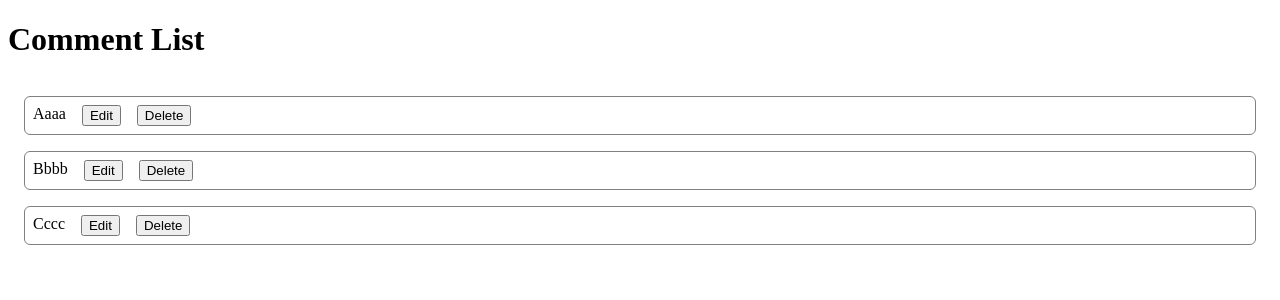
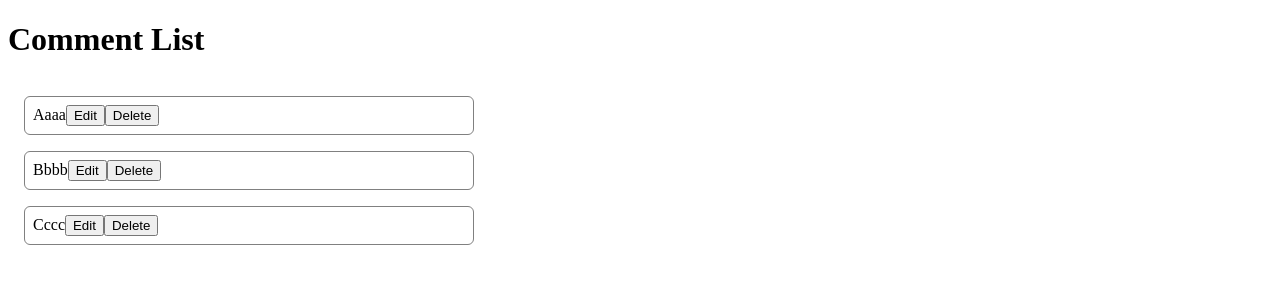
Before and after one commit to bokigolic/comment-list, a React (Create React App) app: page / in a window 1280 px wide. Shown: the top 300 px of the page. Built offline with nearby package versions, Linux system fonts and the light colour scheme.

Commit message:
edit and cancel works

```diff
--- a/public/style.css
+++ b/public/style.css
@@ -4,6 +4,7 @@
   flex-wrap: nowrap;
   justify-content: flex-start;
   align-items: stretch;
+  max-width: 450px;
 
   padding:1rem;
 }
--- a/src/components/ComementItem.jsx
+++ b/src/components/ComementItem.jsx
@@ -1,14 +1,35 @@
+import { useState } from "react";
+
 const CommentItem = (props) => {
   const item = props.item
-  return (
-    <div className="comment-item">
+
+  const [editMode, setEditMode] = useState(false);
+
+  let jsx = (
       <div>
         <span>{item.title}</span>
         <span>{item.comment}</span>
+        <button onClick={()=>{setEditMode(true)}}>Edit</button>
+        <button>Delete</button>
       </div>
-      <button>Edit</button>
-      <button>Delete</button>
+       );
+
+       if(editMode){
+        jsx = (
+          <div>
+            <input value={item.title}></input>
+            <input value={item.comment}></input>
+            <button>Save</button>
+        <button onClick={()=>{setEditMode(false)}}>Cancel</button>
+          </div>
+        )
+       }
+
+
+  return (
+    <div className="comment-item">
+      {jsx}
     </div>
-  );
+  )
 };
 export default CommentItem;
```
